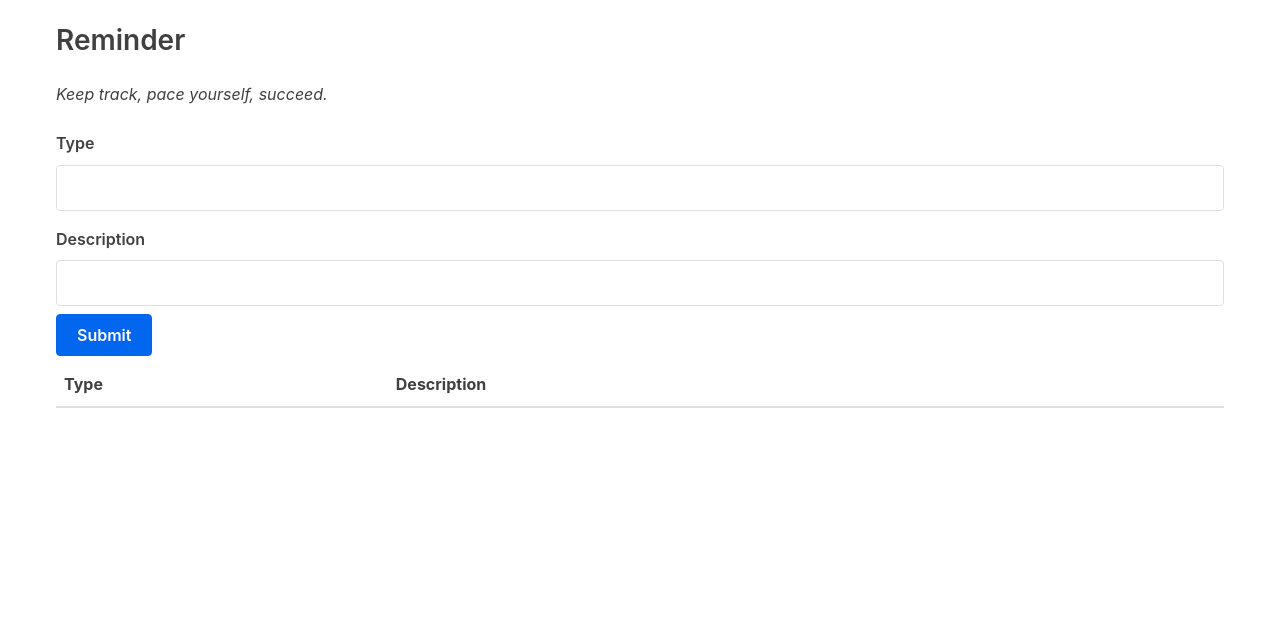
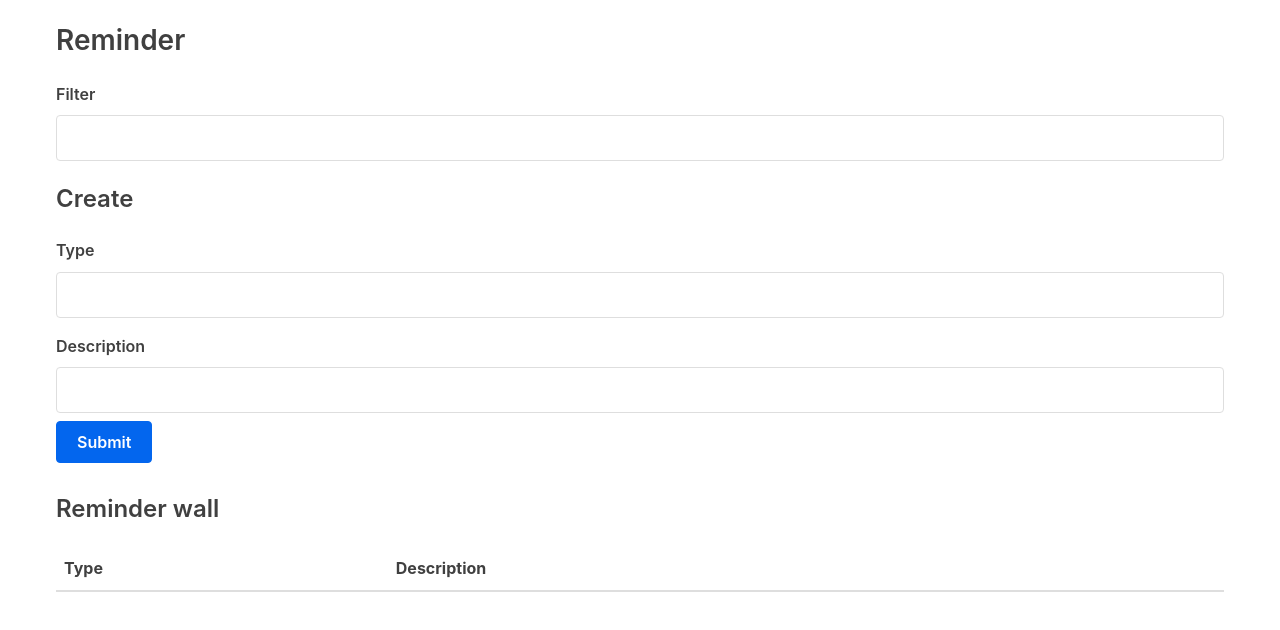
Before and after one commit to eSerrano24/Reminder_app, a React (Create React App) app: page / in a window 1280 px wide. Shown: the top 630 px of the page. Built offline with nearby package versions, Linux system fonts and the light colour scheme.

Commit message:
started setting up the filter method

```diff
--- a/src/App.js
+++ b/src/App.js
@@ -1,14 +1,17 @@
 import React, { Component } from "react";
 import Table from "./Table";
 import Form from "./Form";
+import Filter from "./Filter";
 
 class App extends Component {
   state = {
-    characters: []
+    characters: [],
+    filter: [],
+    filterData: ''
   };
 
   removeCharacter = index => {
-    const { characters } = this.state;
+    const { characters, filter, filterData } = this.state;
 
     this.setState({
       characters: characters.filter((character, i) => {
@@ -21,18 +24,29 @@ class App extends Component {
     this.setState({ characters: [...this.state.characters, character] });
   };
 
+  // filter method
+  handleFilter = key => {
+    // this.setState({filter: 0}) // arr.filter the characters
+  };
+
   render() {
-    const { characters } = this.state;
+    const { characters, filterData } = this.state;
 
     return (
       <div className="container">
         <h3>Reminder</h3>
-        <p><i>Keep track, pace yourself, succeed.</i></p>
+        <Filter
+          filterData={filterData}
+          handleFilter={this.handleFilter}
+        />
+        <h4>Create</h4>
         <Form handleSubmit={this.handleSubmit} />
+        <h4>Reminder wall</h4>
         <Table
           characterData={characters}
           removeCharacter={this.removeCharacter}
         />
+
 
       </div>
     );
--- /dev/null
+++ b/src/Filter.js
@@ -0,0 +1,20 @@
+import React, { Component } from "react";
+
+const Filter = props => {
+
+    const {filterData} =props;
+    return (
+        <form>
+    <label for="filter">Filter</label>
+    <input
+      type="text"
+      name="filter"
+      id="filter"
+      value={filterData}
+      onChange={props.handleFilter({filterData})}
+    />
+    </form>
+    )
+}
+
+export default Filter;
```
